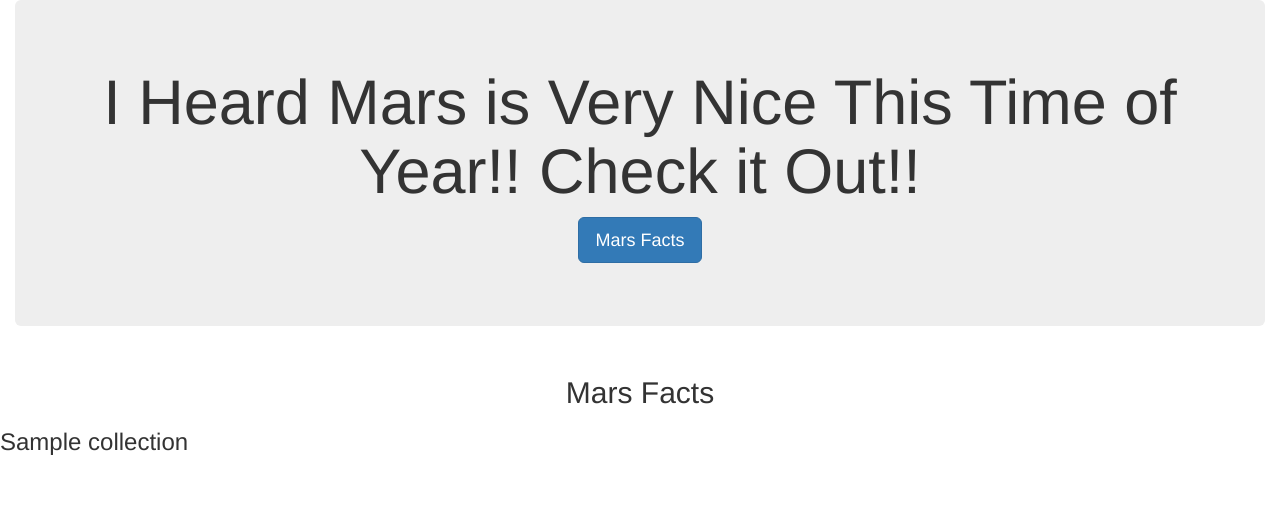
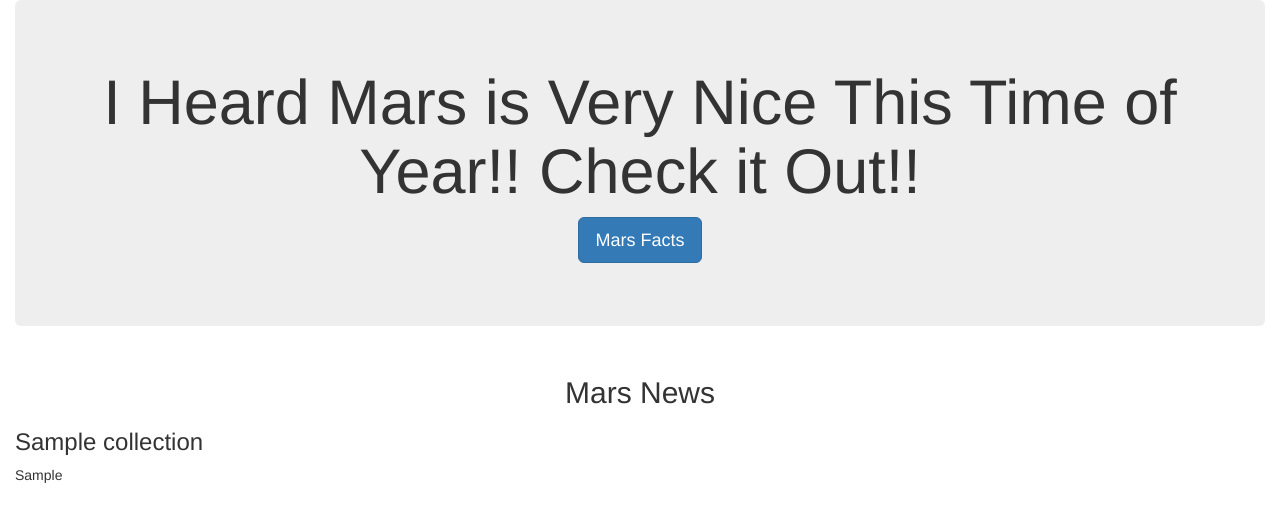
Before and after one commit to j1candel/web-scraping-challenge, a Flask app: page / in a window 1280 px wide. Shown: the top 522 px of the page. Run offline with Flask 2, Linux system fonts and the light colour scheme; a database or web service that is not in the repository returns one stand-in record (values such as "Sample title"); some libraries are stand-ins or nearby versions.

Commit message:
fixing issues

```diff
--- a/missions_to_mars/app.py
+++ b/missions_to_mars/app.py
@@ -1,6 +1,7 @@
 from flask import Flask, render_template, redirect
 from flask_pymongo import PyMongo
 import scrape_mars
+from bs4 import BeautifulSoup as bs
 
 app = Flask(__name__)
 
--- a/missions_to_mars/templates/index.html
+++ b/missions_to_mars/templates/index.html
@@ -13,15 +13,19 @@
     <div class='container-fluid'>
         <div class='jumbotron text-center'>
             <h1 class='font-weight-bold'>I Heard Mars is Very Nice This Time of Year!! Check it Out!!</h1>
-            <p><a class='btn btn-primary btn-lg' href='/scrape' role='button'>Mars Facts</a></p>
+            <p><a class='btn btn-primary btn-lg' href='../scrape' role='button'>Mars Facts</a></p>
         </div>
 
         <div class='row'>
-            <div>
-                <h2 class='text-center'>Mars Facts</h2>
+            <div class= 'col-md-12'>
+                <h2 class='text-center'>Mars News</h2>
                 <h3>{{mars.news_title}}</h3>
+                <p>{{mars.news_p}}</p>
             </div>
         </div>
+
+
+
     </div>
 </body>
 </html>
```
Also changed, not shown: 1 other file.
